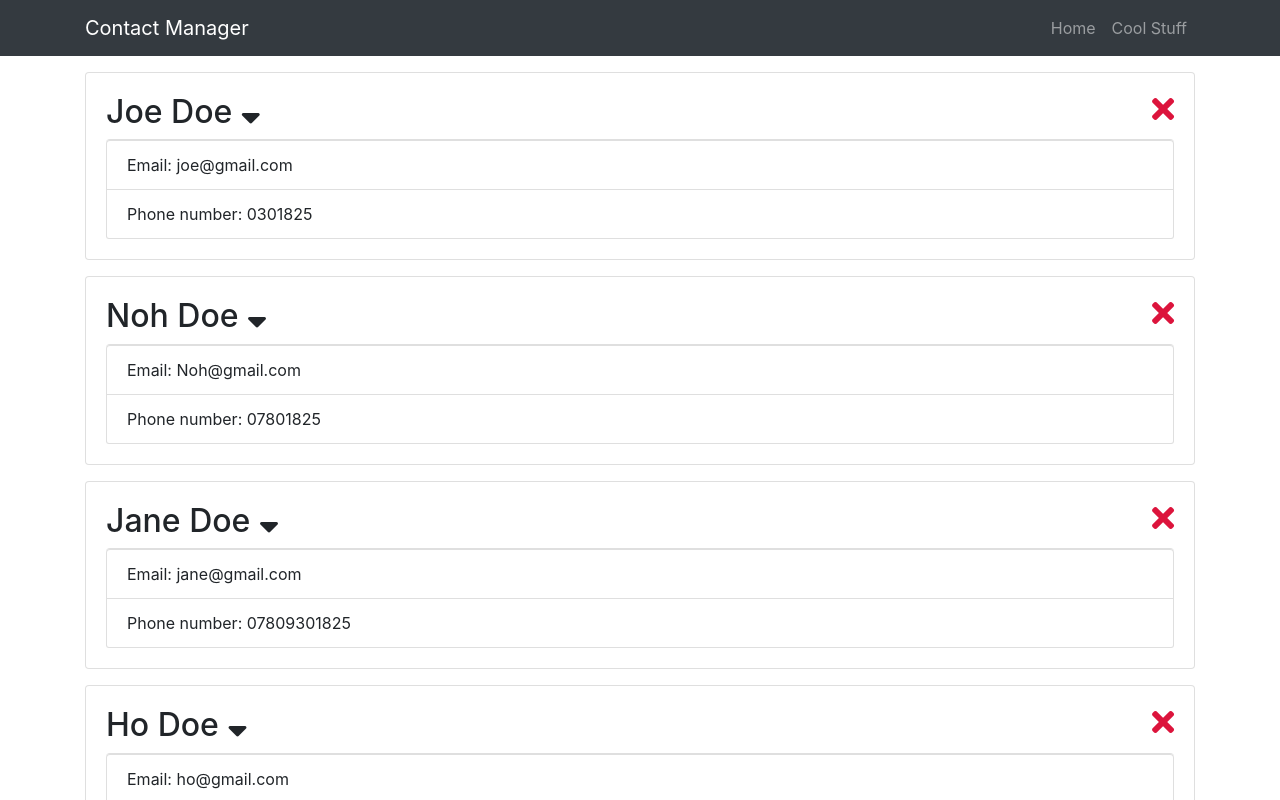
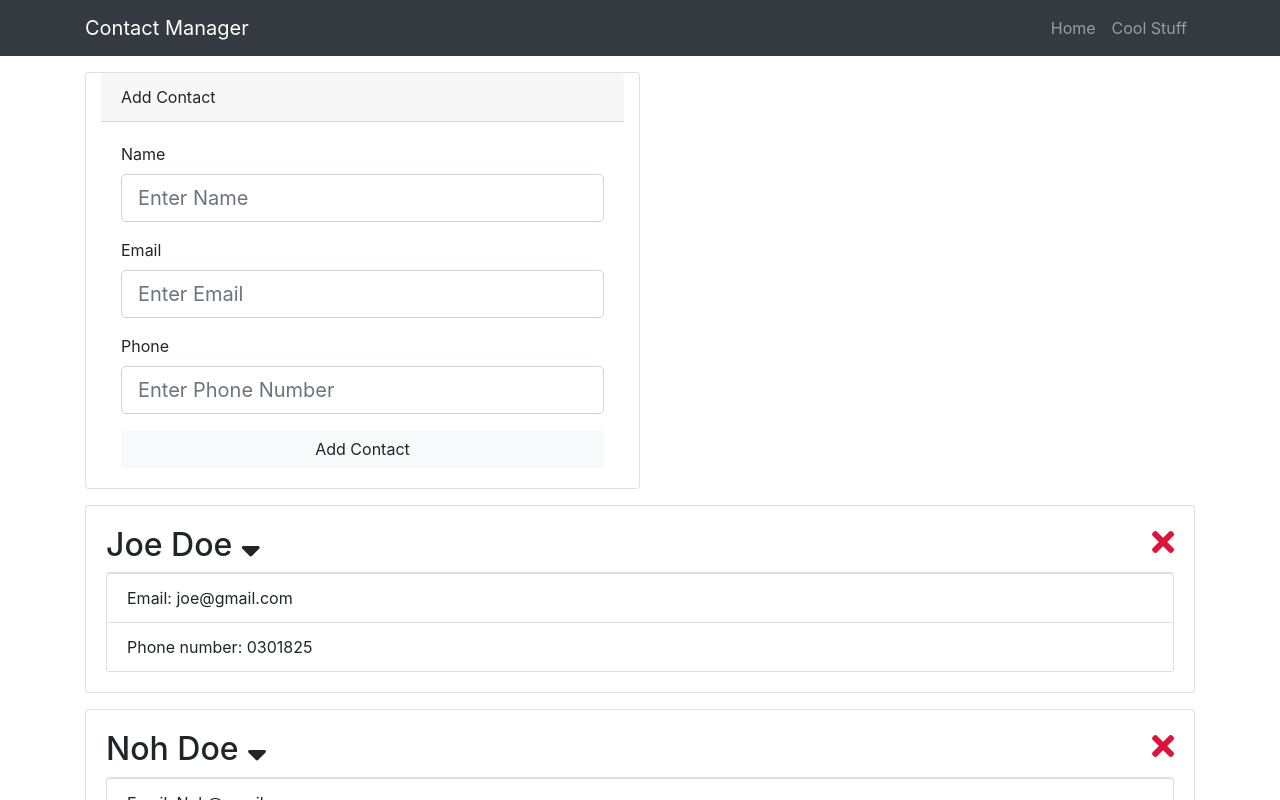
Before and after one commit to cheniecemanning/Learning-JavaScript, a React (Create React App) app in the folder contactmanager/: page / in a window 1280 px wide. Shown: the top 800 px of the page. Built offline with nearby package versions, Linux system fonts and the light colour scheme.

Commit message:
Added addContact form

```diff
--- a/contactmanager/src/App.js
+++ b/contactmanager/src/App.js
@@ -1,7 +1,7 @@
 import React, { Component } from 'react'
 import Contacts from './components/contacts/Contacts'
 import Header from './components/layout/Header'
-
+import AddContacts from './components/contacts/AddContact'
 import { Provider } from './context'
 
 import 'bootstrap/dist/css/bootstrap.min.css'
@@ -14,6 +14,7 @@
         <div className="App">
           <Header brand="Contact Manager" />
         <div className='container'>
+          <AddContacts />
           <Contacts />
         </div>
       </div>
--- /dev/null
+++ b/contactmanager/src/components/contacts/AddContact.js
@@ -0,0 +1,69 @@
+import React, { Component } from 'react'
+
+class AddContact extends Component {
+
+    state = {
+        name: '',
+        email: '',
+        phone: ''
+    }
+
+    onChange = (e) => this.setState({[e.target.name]: e.target.value})
+
+    render() {
+      const { name, email, phone } = this.state
+    return (
+      <div className="card mb-3 col-6">
+        <div className="card-header">
+            Add Contact
+        </div>
+        <div className="card-body">
+            <form>
+                <div className="form-group">
+                    <label htmlFor="name">Name</label>
+                    <input
+                        type="text"
+                        name="name"
+                        placeholder="Enter Name"
+                        className="form-control form-control-lg"
+                        value={name}
+                        onChange={this.onChange}
+                    />
+                </div>
+
+                <div className="form-group">
+                    <label htmlFor="email">Email</label>
+                    <input
+                        type="email"
+                        name="email"
+                        placeholder="Enter Email"
+                        className="form-control form-control-lg"
+                        value={email}
+                        onChange={this.onChange}
+                    />
+                </div>
+
+                <div className="form-group">
+                    <label htmlFor="phone">Phone</label>
+                    <input
+                        type="text"
+                        name="phone"
+                        placeholder="Enter Phone Number"
+                        className="form-control form-control-lg"
+                        value={phone}
+                        onChange={this.onChange}
+                    />
+                </div>
+                <input
+                    type="submit"
+                    value="Add Contact"
+                    className="btn btn-light btn-block"
+                />
+            </form>
+        </div>
+      </div>
+    )
+  }
+}
+
+export default AddContact
```
